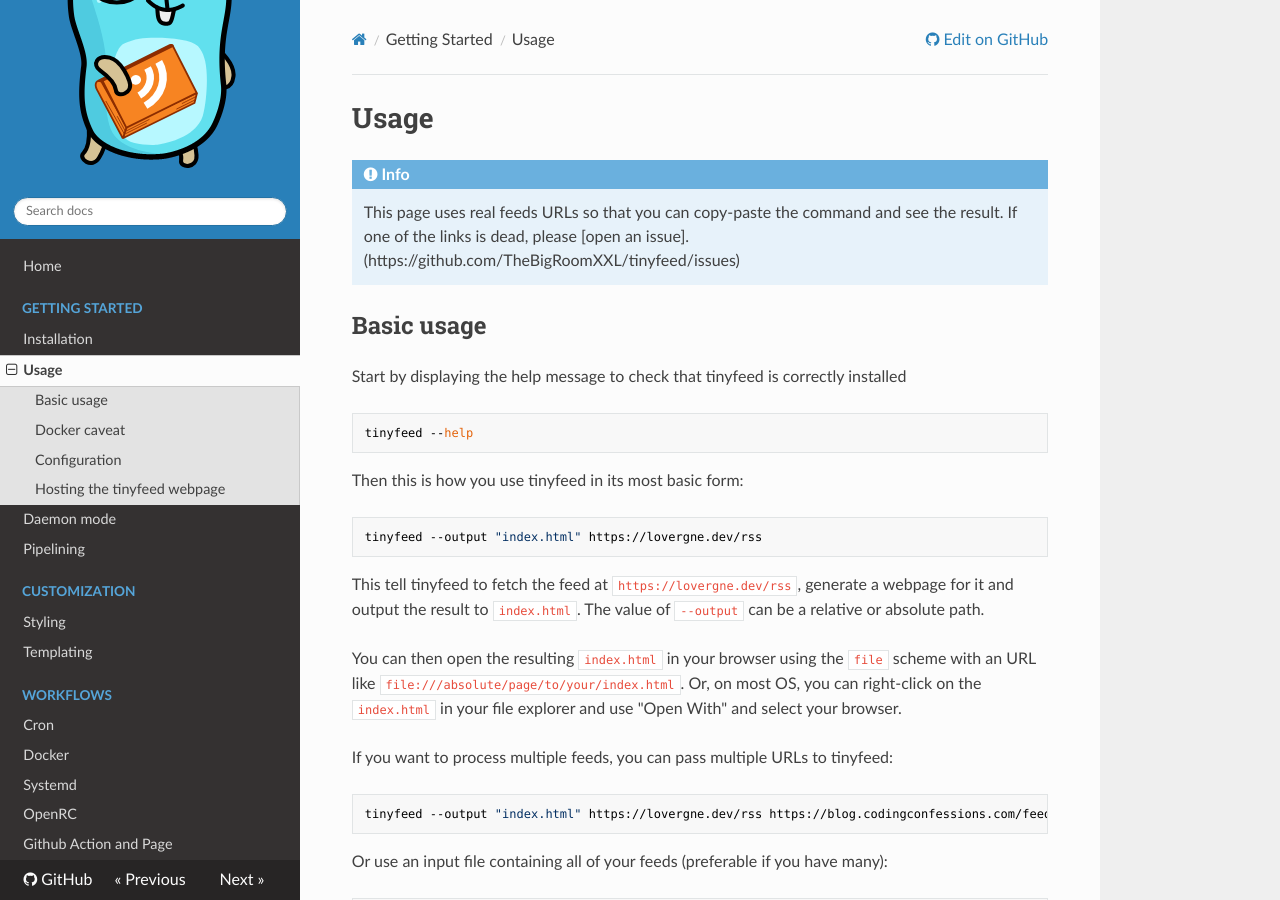
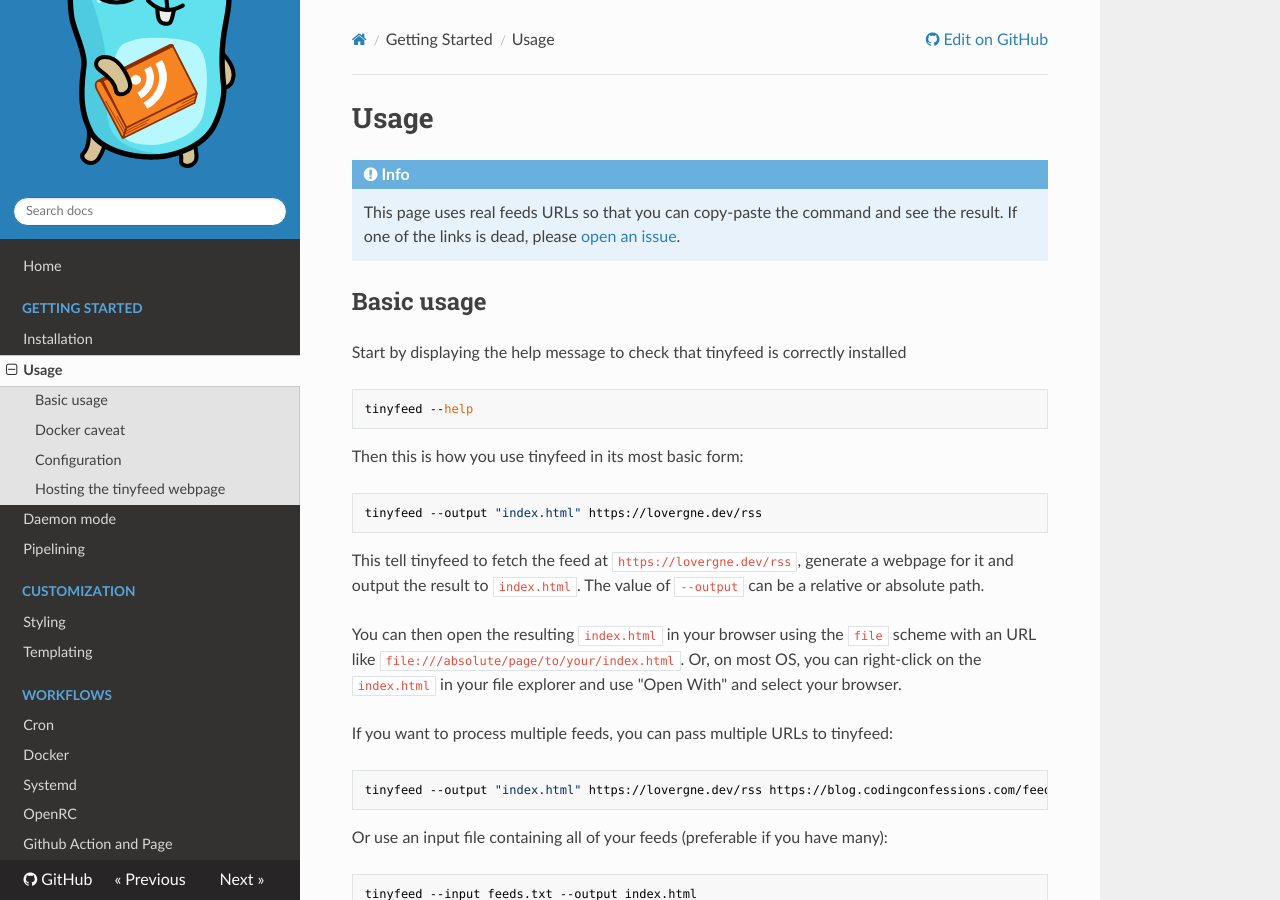
Before and after one commit to TheBigRoomXXL/tinyfeed, an MkDocs documentation site: the page built from docs/usage.md, in a window 1280 px wide and 900 px high. Built offline with MkDocs 1.6.1, drawn with Linux system fonts in a browser that asks for light colours; nearby versions of some CDN libraries.

Commit message:
docs: fix typos

```diff
--- a/docs/usage.md
+++ b/docs/usage.md
@@ -1,7 +1,7 @@
 # Usage
 
 !!! info
-    This page uses real feeds URLs so that you can copy-paste the command and see the result. If one of the links is dead, please [open an issue].(https://github.com/TheBigRoomXXL/tinyfeed/issues)
+    This page uses real feeds URLs so that you can copy-paste the command and see the result. If one of the links is dead, please [open an issue](https://github.com/TheBigRoomXXL/tinyfeed/issues).
 
 ## Basic usage
 
```
Also changed, not shown: docs/cron.md (+1 -1 lines).
